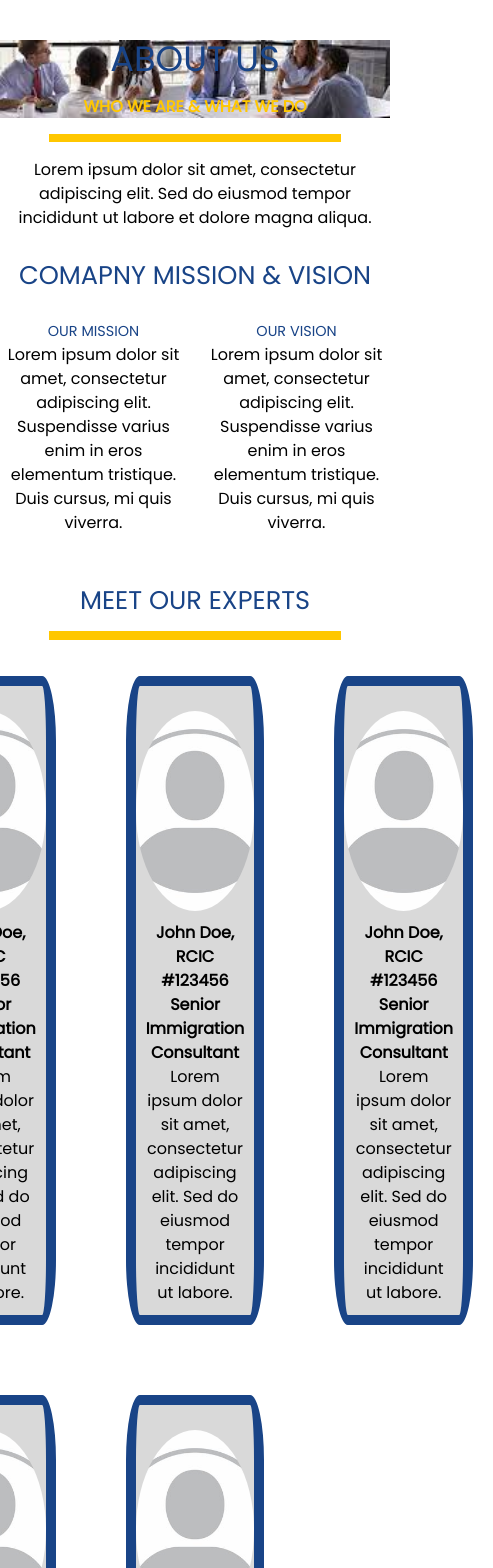
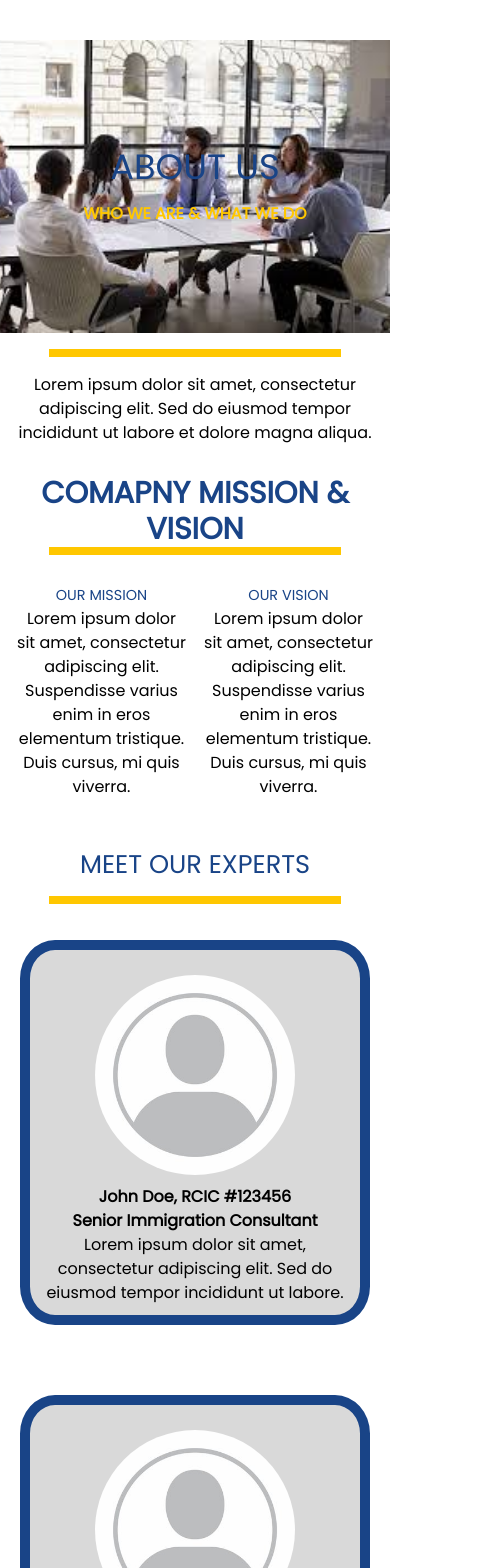
Before and after one commit to BestBow/Yooyyaa-Immigration-Consulting-Website, a React (Vite) app in the folder client/: page / in a window 390 px wide. Shown: the top 1568 px of the page, 493 px wide, since content can reach past the window. Built offline with nearby package versions, Linux system fonts and the light colour scheme.

Commit message:
mobile view mostly done

```diff
--- a/client/src/Components/AboutUs.jsx
+++ b/client/src/Components/AboutUs.jsx
@@ -13,9 +13,10 @@ function AboutUs() {
             <span className="line mt-4 mb-4"></span>
             <p id="blurb">Lorem ipsum dolor sit amet, consectetur adipiscing elit. Sed do eiusmod tempor incididunt ut labore et dolore magna aliqua.</p>
 
-            <div className="mission-vision">
+            <div className="company">
                 <h3>COMAPNY MISSION & VISION</h3>
-                <div className="mission-vision grid grid-cols-2 gap-4">
+                <span className="mobile-line"></span>
+                <div className="mission-vision grid grid-cols-2 gap-4 mr-4 ml-4">
                     <div className="mission">
                         <h5>OUR MISSION</h5>
                         <p>Lorem ipsum dolor sit amet, consectetur adipiscing elit. Suspendisse varius enim in eros elementum tristique. Duis cursus, mi quis viverra.</p>
--- a/client/src/Styles/AboutUs.css
+++ b/client/src/Styles/AboutUs.css
@@ -94,3 +94,104 @@
         }
     }
 }
+
+@media screen and (max-width: 450px) {
+    .container {
+        width: 100vw;
+        position: relative;
+        text-align: center;
+
+        .hero {
+            width: 100%;
+            height: 75vw;
+            background-image: url("../Assets/meeting.jpeg");
+            background-repeat: no-repeat;
+            background-size: cover;
+            background-position: 100% 50%;
+            color: var(--yellow);
+
+            h1, h2 {
+                display: flex;
+                justify-content: center;
+                align-content: center;
+            }
+
+            > p {
+                color: var(--yellow);
+            }
+        }
+
+        .line, .mobile-line {
+            background-color: var(--yellow);
+            width: 75vw;
+            height: 1vh;
+            display: flex;
+            justify-self: center;
+            justify-content: center;
+            align-self: center;
+        }
+
+        .company {
+            display: grid;
+            margin-top: 30px;
+            h2, h3, h5 {
+                color: var(--dark-blue);
+            }
+
+            h3 {
+                font-size: 30px;
+                font-weight: 900;
+            }
+
+            .mission-vision {
+                grid-column: auto;
+                grid-row: auto auto;
+            }
+        }
+
+        .meet-our-experts {
+            margin-top: 50px;
+            .experts {
+                display: grid;
+                grid-template-columns: auto;
+                gap: 30px;
+                .expert {
+                    border: 10px;
+                    border-style: solid;
+                    border-color: var(--dark-blue);
+                    border-radius: 10%;
+                    background-color: var(--grey);
+                    margin: 20px;
+
+                    img {
+                        margin-top: 25px;
+                        border-radius: 50%;
+                        width: 200px;
+                        height: 200px;
+                        object-fit: cover;
+                    }
+                    p {
+                        padding: 10px;
+                    }
+                }
+            }
+        }
+
+        .why-us {
+            font-size: 40px;
+            font-weight: bolder;
+        }
+        .connect{
+            .ready {
+                color: #000000;
+            }
+
+            button {
+                width: 400px;
+                height: 75px;
+                font-size: 30px;
+                font-weight: 900;
+            }
+        }
+    }
+}
```
